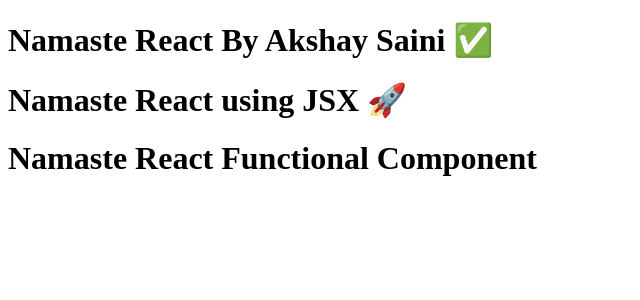
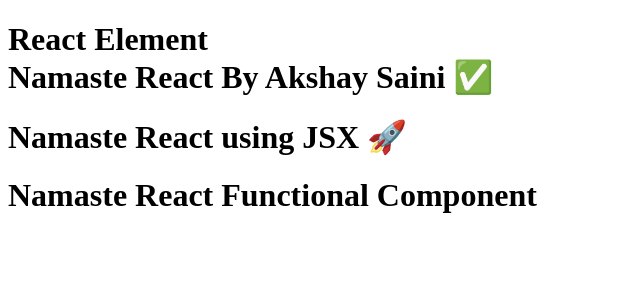
Before and after one commit to developer-mohitsoni/Namaste-React-Series, a React (Vite) app in the folder Episode 03 - Laying the foundation/: page / in a window 1280 px wide. Shown: the top 300 px of the page, without its empty margins (0-640 px from the left). Built offline with nearby package versions, Linux system fonts and the light colour scheme.

Commit message:
Understand how to put ReactElement inside ReactElement

```diff
--- a/Episode 03 - Laying the foundation/App.js
+++ b/Episode 03 - Laying the foundation/App.js
@@ -2,8 +2,13 @@
 import ReactDOM from "react-dom/client";
 
 //! React Element
+
+//? Understand how to put ReactElement inside ReactElement
+const elem = <span>React Element</span>;
+
 const heading = (
   <h1 className="head1" tabIndex="1">
+    {elem}<br/>
     Namaste React By Akshay Saini ✅
   </h1>
 );
```
